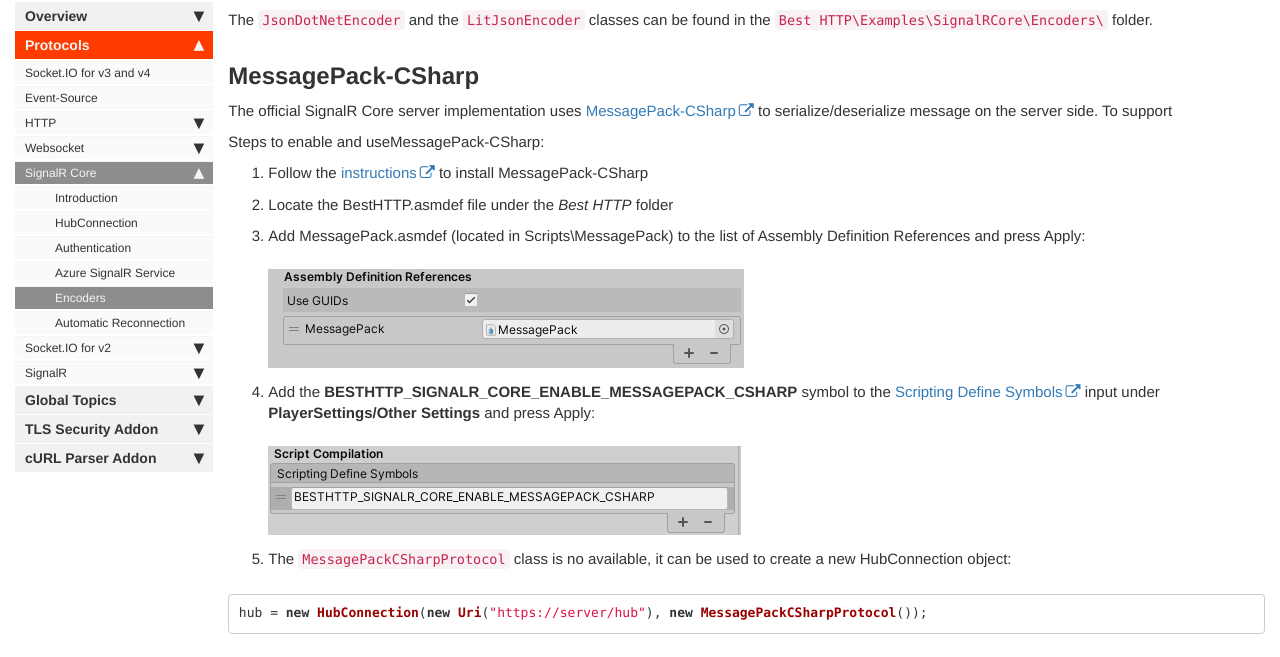
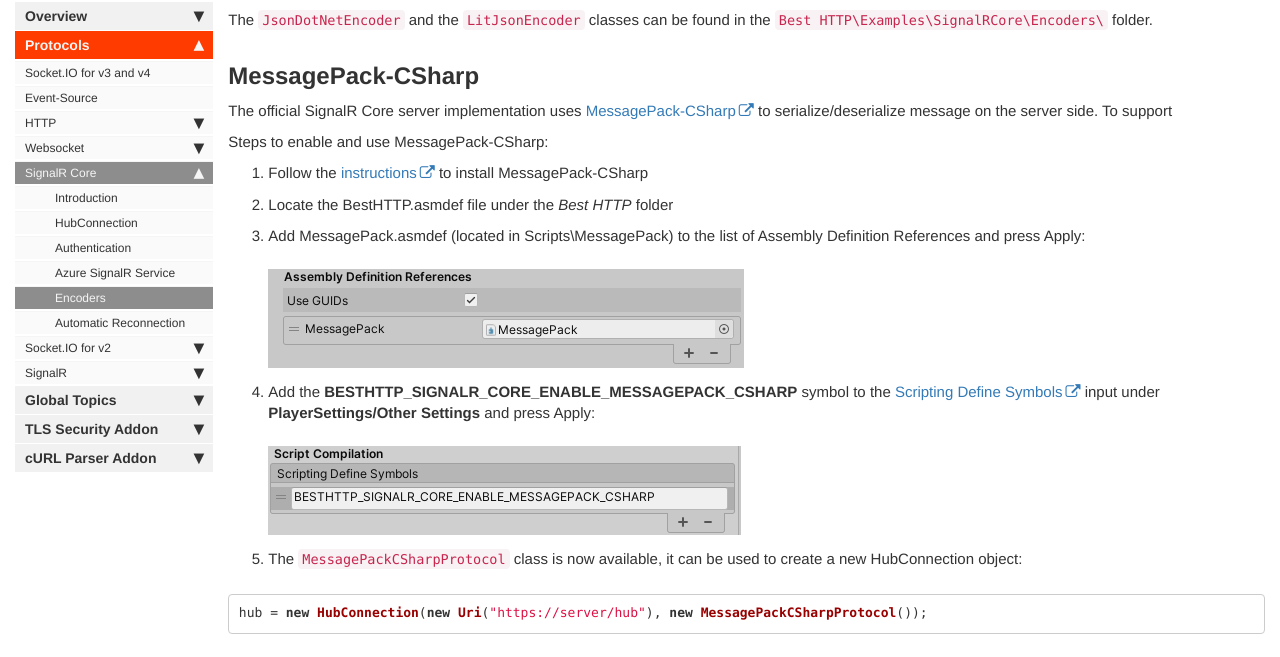
Before and after one commit to Benedicht/BestHTTP-Documentation, a Jekyll site: the page built from pages/best_http2/protocols/signalr_core/Encoders.md, in a window 1280 px wide and 900 px high, scrolled down 1214 px. Shown: the part 127-784 px from the top of the window. Built offline with Jekyll 4.4.1, drawn with Linux system fonts in a browser that asks for light colours; comment, search, counter and statistics services are not loaded.

Commit message:
Fixed misspelling

````diff
--- a/pages/best_http2/protocols/signalr_core/Encoders.md
+++ b/pages/best_http2/protocols/signalr_core/Encoders.md
@@ -39,7 +39,7 @@
 
 The official SignalR Core server implementation uses [MessagePack-CSharp](https://github.com/neuecc/MessagePack-CSharp) to serialize/deserialize message on the server side. To support
 
-Steps to enable and useMessagePack-CSharp:
+Steps to enable and use MessagePack-CSharp:
 
 1. Follow the [instructions](https://github.com/neuecc/MessagePack-CSharp#unity) to install MessagePack-CSharp
 2. Locate the BestHTTP.asmdef file under the *Best HTTP* folder
@@ -51,7 +51,7 @@
 
 	![MessagePack-CSharp_ScriptingDefineSymbols](media/MessagePack-CSharp_ScriptingDefineSymbols.png)
 
-5. The `MessagePackCSharpProtocol` class is no available, it can be used to create a new HubConnection object:
+5. The `MessagePackCSharpProtocol` class is now available, it can be used to create a new HubConnection object:
 
 ```csharp
 hub = new HubConnection(new Uri("https://server/hub"), new MessagePackCSharpProtocol());
````
